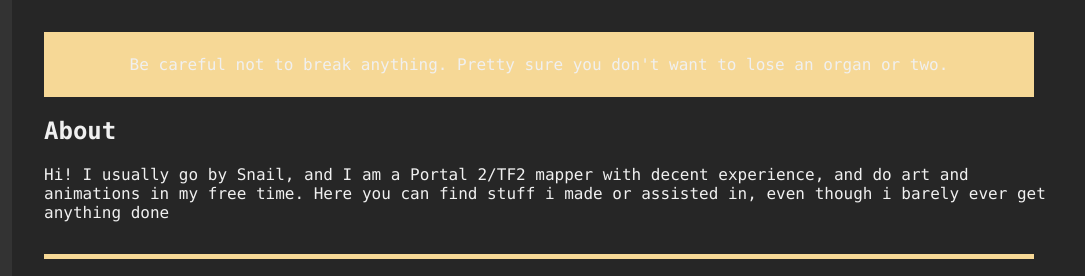
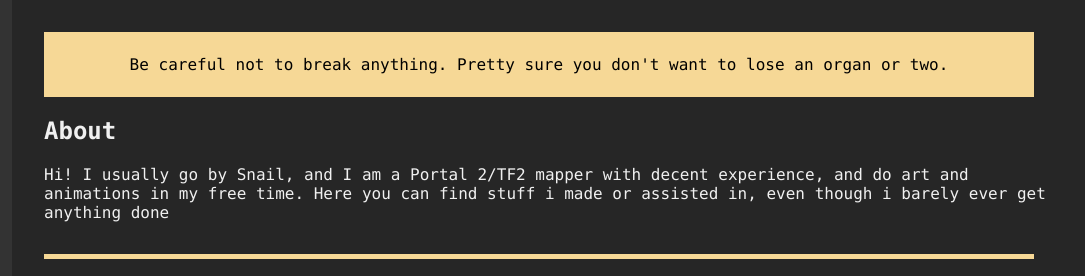
Before and after one commit to BuilderSnail/buildersnail.github.io, a plain HTML site: page index.html in a window 1280 px wide. Shown: the top 276 px of the page, 195-1280 px from the left. Drawn offline with Linux system fonts and the light colour scheme.

Commit message:
minor change numero uno.1?
did a little tweaking

```diff
--- a/index.html
+++ b/index.html
@@ -26,7 +26,7 @@
             </nav>
         </aside>
         <main class="content">
-		<div id="my-divider" style="width: 950px; height: 25px; background-color: #f6d896; padding: 20px; display: flex; justify-content: center; align-items: center;">
+		<div id="my-divider" style="width: 950px; height: 25px; background-color: #f6d896; padding: 20px; display: flex; justify-content: center; align-items: center; color: black;">
     Be careful not to break anything. Pretty sure you don't want to lose an organ or two.
 </div>
             <section id="about">
```
Also changed, not shown: cord-co-info.html (+1 -1 lines), nautic-upgrade.html (+1 -1 lines).
